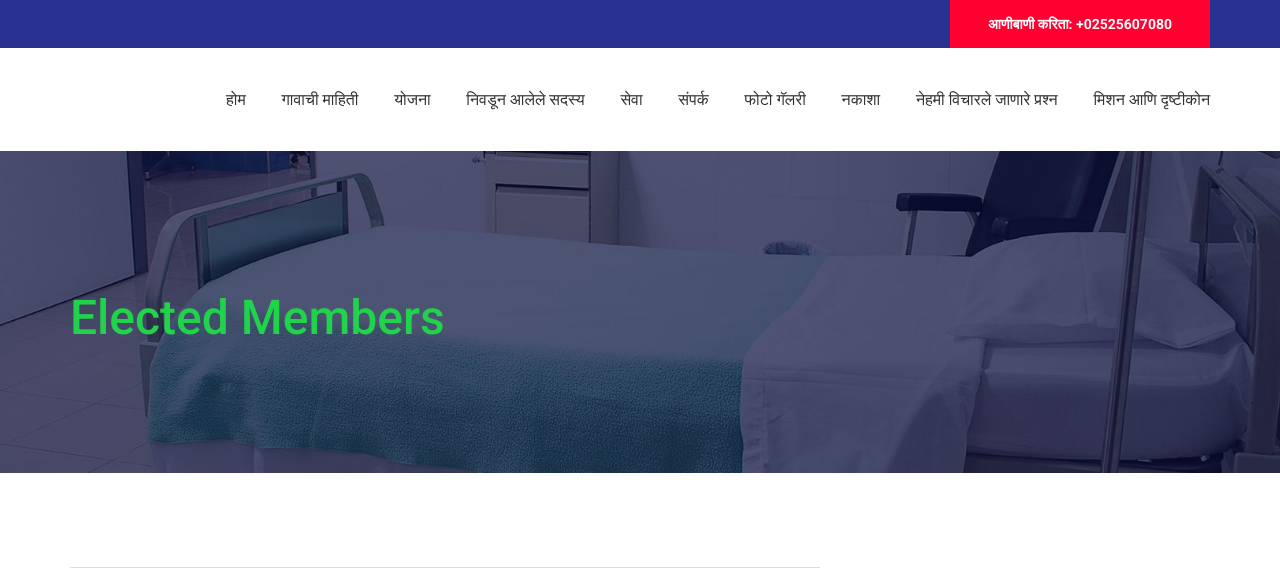
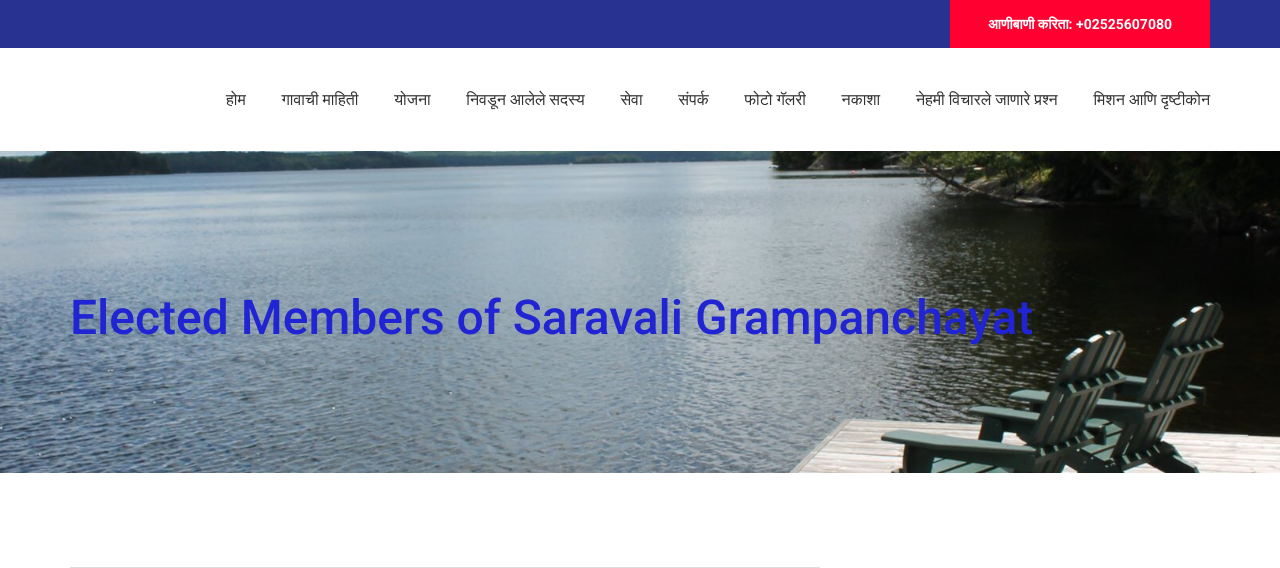
Before and after one commit to rohitpythoncoding/grampanchayat, a Django app: page /electedMember/ in a window 1280 px wide. Shown: the top 568 px of the page. Run offline with Django 3.2, Linux system fonts and the light colour scheme; some libraries are stand-ins or nearby versions.

Commit message:
background image for elected member page added

```diff
--- a/grampanchayatSaravali/static/styles/news.css
+++ b/grampanchayatSaravali/static/styles/news.css
@@ -673,7 +673,7 @@ section
 }
 .home_title span
 {
-	color: #20d34a;
+	color: #2024d3;
 }
 .breadcrumbs
 {
@@ -1289,3 +1289,18 @@ section
 {
 	color: #FFFFFF;
 }
+table {
+    font-family: arial, sans-serif;
+    border-collapse: collapse;
+    width: 100%;
+}
+
+td, th {
+    border: 1px solid #dddddd;
+    text-align: left;
+    padding: 8px;
+}
+
+tr:nth-child(even) {
+    background-color: #dddddd;
+}
--- a/grampanchayatSaravali/templates/grampanchayatSaravali/news.html
+++ b/grampanchayatSaravali/templates/grampanchayatSaravali/news.html
@@ -15,21 +15,7 @@
 <link rel="stylesheet" type="text/css" href="{%static 'styles/news.css'%}">
 <link rel="stylesheet" type="text/css" href="{%static 'styles/news_responsive.css'%}">
 	<style>
-table {
-    font-family: arial, sans-serif;
-    border-collapse: collapse;
-    width: 100%;
-}
 
-td, th {
-    border: 1px solid #dddddd;
-    text-align: left;
-    padding: 8px;
-}
-
-tr:nth-child(even) {
-    background-color: #dddddd;
-}
 	</style>
 </head>
 <body>
@@ -182,13 +168,13 @@ tr:nth-child(even) {
 	<!-- Home -->
 
 	<div class="home">
-		<div class="home_background parallax-window" data-parallax="scroll" data-image-src="{%static 'images/news.jpg'%}" data-speed="0.8"></div>
+		<div class="home_background parallax-window" data-parallax="scroll" data-image-src="{%static 'images/news_nature.jpg'%}" data-speed="0.8"></div>
 		<div class="home_container">
 			<div class="container">
 				<div class="row">
 					<div class="col">
 						<div class="home_content">
-							<div class="home_title"><h1><span>Elected Members</span></h1></div>
+							<div class="home_title"><h1><span>Elected Members of Saravali Grampanchayat</span></h1></div>
 							<!--<div class="breadcrumbs">-->
 								<!--<ul>-->
 									<!--<li><a href="#">Home</a></li>-->
```
Also changed, not shown: db.sqlite3, grampanchayatSaravali/static/images/news_nature.jpg (added).
